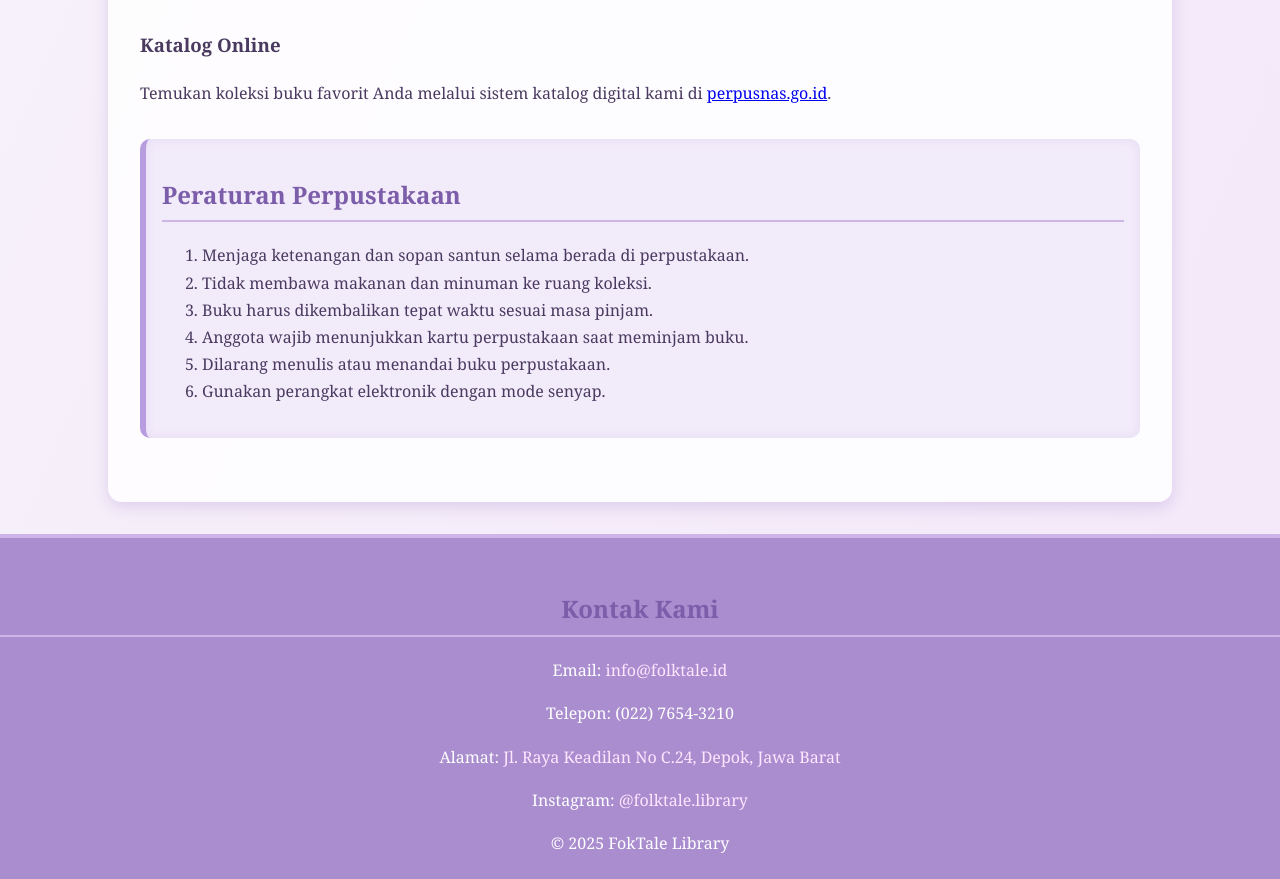
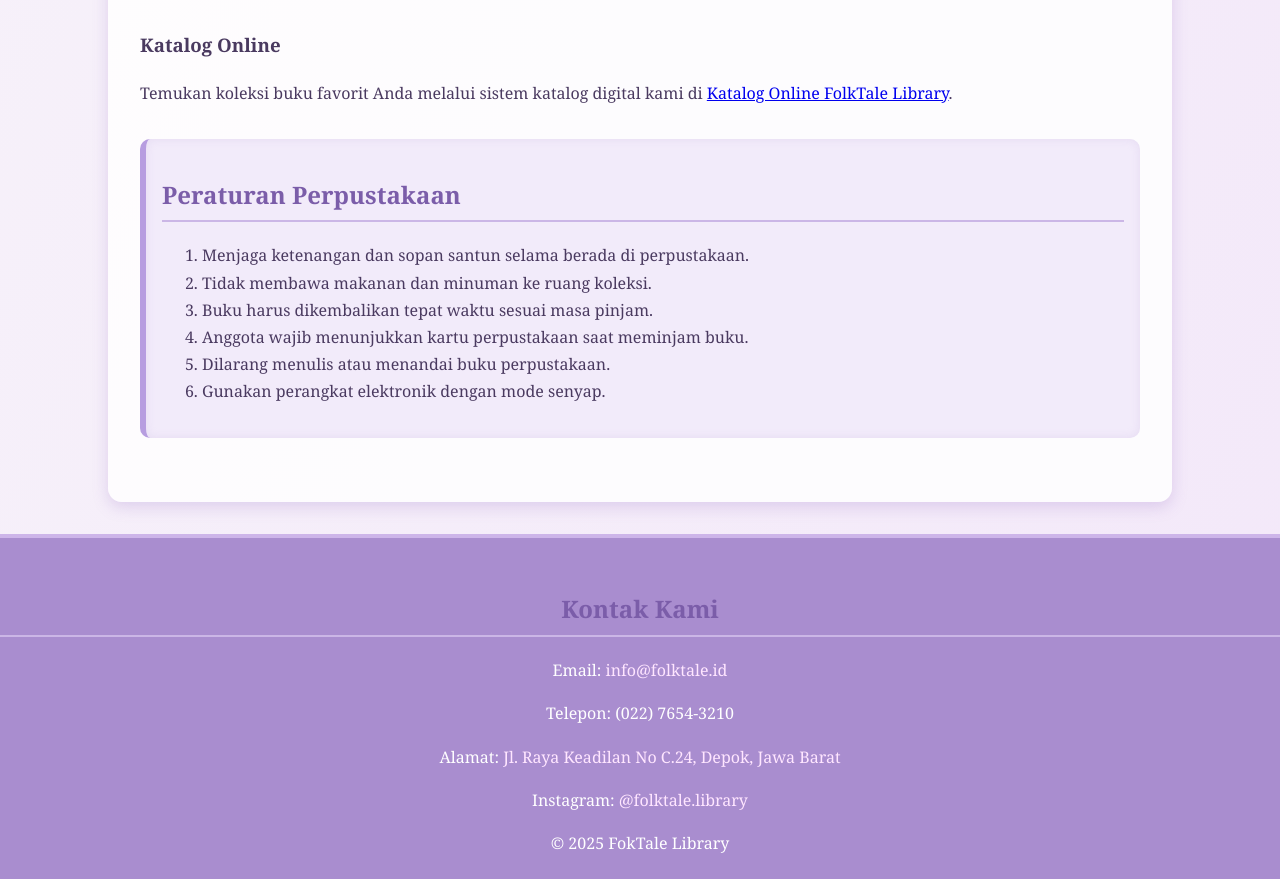
Before and after one commit to adindanaii/UAS-PENGWEB-ADIN, a plain HTML site: page index.html in a window 1280 px wide. Shown: the part 2129-3008 px from the top of the page. Drawn offline with Linux system fonts and the light colour scheme.

Commit message:
Update index.html

```diff
--- a/index.html
+++ b/index.html
@@ -84,7 +84,7 @@
 
       <article>
         <h3>Katalog Online</h3>
-        <p>Temukan koleksi buku favorit Anda melalui sistem katalog digital kami di <a href="https://opac.perpusnas.go.id/" target="_blank">perpusnas.go.id</a>.</p>
+        <p>Temukan koleksi buku favorit Anda melalui sistem katalog digital kami di <a href="https://opac.perpusnas.go.id/" target="_blank">Katalog Online FolkTale Library</a>.</p>
       </article>
     </section>
 
```
